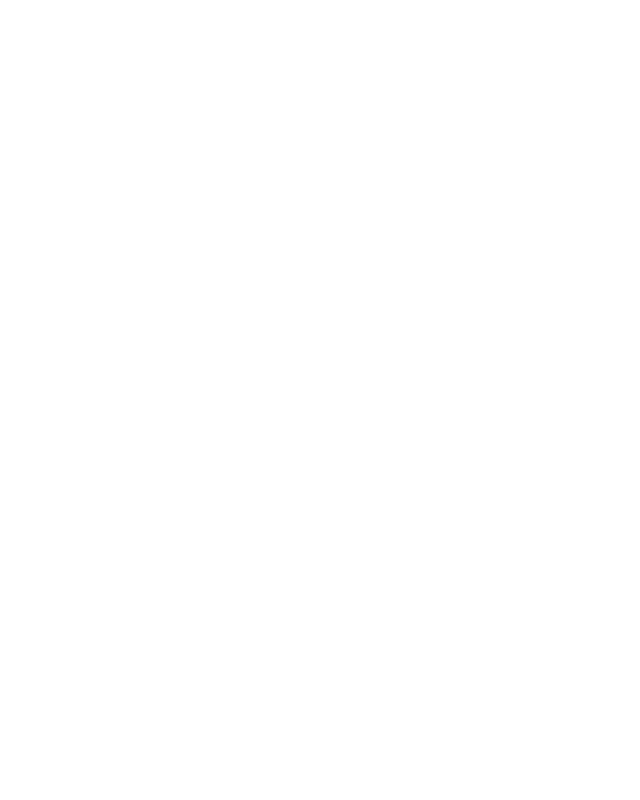
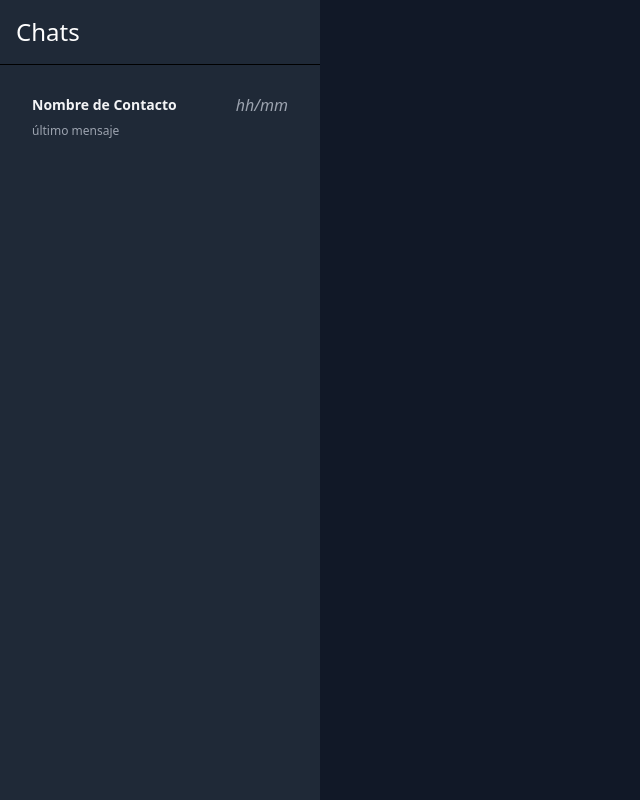
Before and after one commit to mauroj4ckunas/TDL_Hasbulla, a React (Create React App) app in the folder hasbulla-chat/: page / in a window 1280 px wide. Shown: the whole page, without its empty margins (0-640 px from the left). Built offline with nearby package versions, Linux system fonts and the light colour scheme.

Commit message:
Base del chat

```diff
--- a/hasbulla-chat/package.json
+++ b/hasbulla-chat/package.json
@@ -10,7 +10,8 @@
     "@types/node": "^16.18.34",
     "@types/react": "^18.2.7",
     "@types/react-dom": "^18.2.4",
-    "bootstrap": "^5.3.0",
+    "autoprefixer": "^10.4.14",
+    "postcss-cli": "^10.1.0",
     "react": "^18.2.0",
     "react-dom": "^18.2.0",
     "react-scripts": "5.0.1",
@@ -40,5 +41,8 @@
       "last 1 firefox version",
       "last 1 safari version"
     ]
+  },
+  "devDependencies": {
+    "tailwindcss": "^3.3.2"
   }
 }
--- a/hasbulla-chat/src/Wordspace.tsx
+++ /dev/null
@@ -1,15 +0,0 @@
-import React from 'react';
-import './css/index.css';
-
-export default function WordspaceComp() {
-  return (
-    <div id="chat">
-      <section id="lista-chats">
-
-      </section>
-      <section id="chat-abierto">
-
-      </section>
-    </div>
-  );
-}
--- /dev/null
+++ b/hasbulla-chat/src/components/Chat.tsx
@@ -0,0 +1,21 @@
+import React from 'react';
+
+export default function Chat(){
+    return (
+        <>
+        <ul className="divide-y divide-gray-100">
+            <li className="gap-x-6 py-5">
+                <div className='flex justify-between mx-5 px-3 py-2 hover:bg-gray-500 rounded-md'>
+                    <div className=''>
+                        <p className="text-sm font-semibold leading-6 text-gray-100">Nombre de Contacto</p>
+                        <p className="mt-1 truncate text-xs leading-5 text-gray-400">último mensaje</p>
+                    </div>
+                    <div className='italic text-gray-400 '>
+                        hh/mm
+                    </div>
+                </div>
+            </li>
+        </ul>
+        </>
+    )
+}
--- /dev/null
+++ b/hasbulla-chat/src/components/ListaChats.tsx
@@ -0,0 +1,12 @@
+import React from "react";
+import Chat from "./Chat"
+import TituloChats from "./TituloChats"
+
+export default function ListaChats(){
+    return(
+        <>
+            <TituloChats/>
+            <Chat/>
+        </>
+    );
+}
--- /dev/null
+++ b/hasbulla-chat/src/components/TituloChats.tsx
@@ -0,0 +1,12 @@
+import React from "react";
+
+export default function TituloChats(){
+    return (
+        <>
+            <div className="text-white text-2xl p-4">
+                <h2>Chats</h2>
+            </div>
+            <hr className="border-black"/>
+        </>
+    );
+}
--- /dev/null
+++ b/hasbulla-chat/src/components/Wordspace.tsx
@@ -0,0 +1,17 @@
+import React from 'react';
+import '../index.css';
+import ListaChats from './ListaChats';
+
+export default function WordspaceComp() {
+  return (
+    <>
+    <div className='flex'>
+      <section id="lista-chats" className='bg-gray-800 h-screen lg:w-1/4 hidden lg:block'>
+        <ListaChats/>
+      </section>
+      <section id="chat-abierto" className="bg-gray-900 lg:w-3/4 w-full">
+      </section>
+    </div>
+    </>
+  );
+}
--- a/hasbulla-chat/src/css/index.css
+++ /dev/null
@@ -1,5 +0,0 @@
-#chat{
-    width: 100%;
-    height: 100%;
-    background-color: aqua;
-}
--- /dev/null
+++ b/hasbulla-chat/src/index.css
@@ -0,0 +1,3 @@
+@tailwind base;
+@tailwind components;
+@tailwind utilities;
--- a/hasbulla-chat/src/index.tsx
+++ b/hasbulla-chat/src/index.tsx
@@ -1,6 +1,6 @@
 import React from 'react';
 import ReactDOM from 'react-dom/client';
-import Wordspace from './Wordspace'
+import Wordspace from './components/Wordspace'
 
 const root = ReactDOM.createRoot(
   document.getElementById('root') as HTMLElement
--- /dev/null
+++ b/hasbulla-chat/tailwind.config.js
@@ -0,0 +1,10 @@
+/** @type {import('tailwindcss').Config} */
+module.exports = {
+  content: [
+    "./src/**/*.{js,jsx,ts,tsx}",
+  ],
+  theme: {
+    extend: {},
+  },
+  plugins: [],
+}
```
Also changed, not shown: 1 other file (tests, documents, lock files or other folders).
